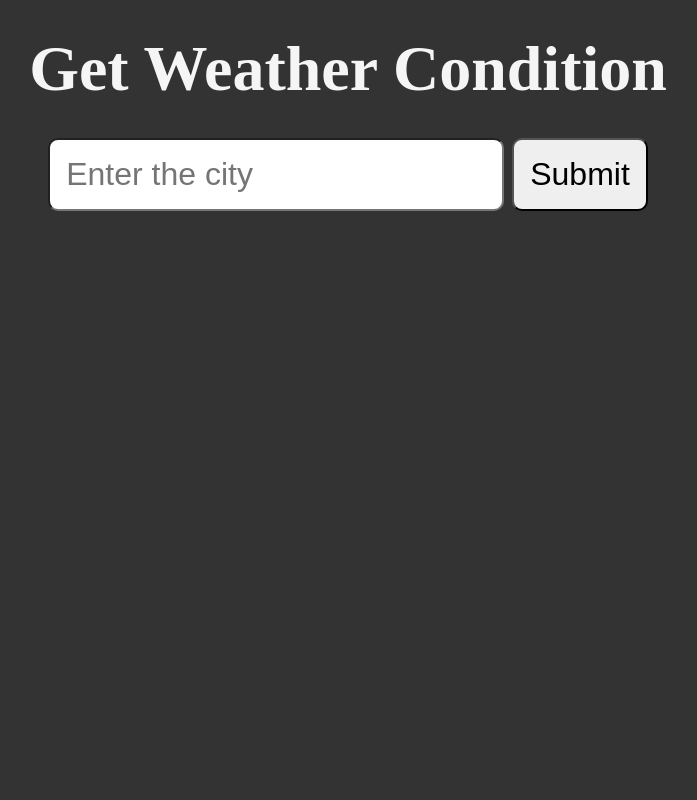
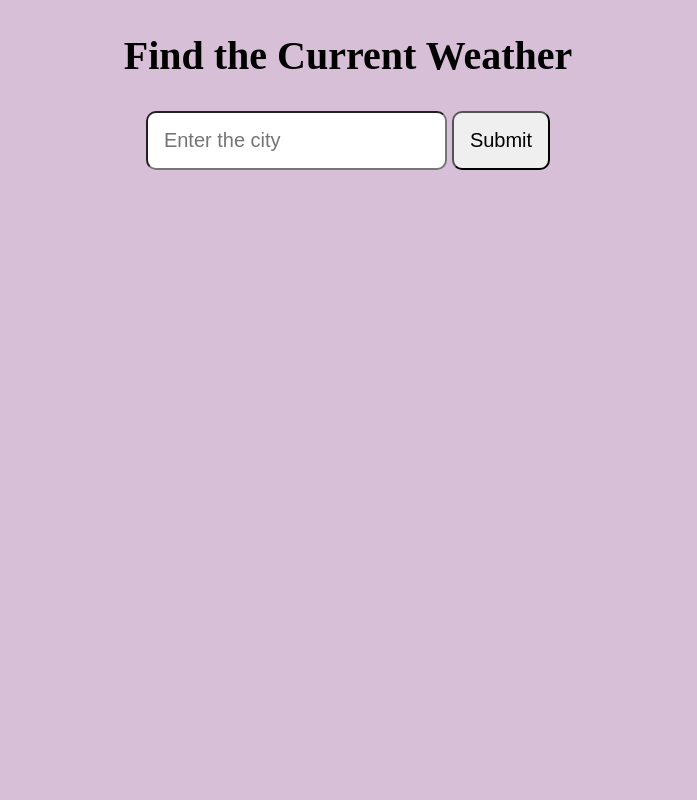
Before and after one commit to Mahaa19/Basic-Weather-App, a Flask app: page / in a window 1280 px wide. Shown: the whole page, without its empty margins (292-989 px from the left). Run offline with Flask 3, Linux system fonts and the light colour scheme.

Commit message:
Modifications on the code

```diff
--- a/server.py
+++ b/server.py
@@ -25,7 +25,7 @@ def get_weather():
     return render_template(
         "weather.html",
         title= weather_data['name'],
-        status= weather_data['weather'][0]['description'],#.capitalze(),
+        status= weather_data['weather'][0]['description'].title(),
         temp = f"{weather_data['main']['temp']:.1f}",
         feels_like= f"{weather_data['main']['feels_like']:.1f}"
         )
--- a/static/styles/style.css
+++ b/static/styles/style.css
@@ -6,18 +6,18 @@
 
 body {
     padding: 2rem;
-    background-color: #333;
-    color: whitesmoke;
+    background-color: thistle;
+    color: black;
     min-height: 100vh;
     display: flex;
     flex-direction: column;
     align-items: center;
     gap: 2rem;
-    font-size: 2rem;
+    font-size: 20px;
 }
 
 input, button {
-    font-size: 2rem;
+    font-size: 20px;
     padding: 1rem;
     border-radius: 10px;
 }
--- a/templates/index.html
+++ b/templates/index.html
@@ -7,7 +7,7 @@
     <link href = "{{url_for('static',filename='styles/style.css')}}" rel="stylesheet" />
 </head>
 <body>
-    <h1>Get Weather Condition</h1>
+    <h1>Find the Current Weather</h1>
     <form action="/weather">
         <input type="text" name="city" id="city" placeholder="Enter the city" />
         <button type="submit">Submit</button>
```
